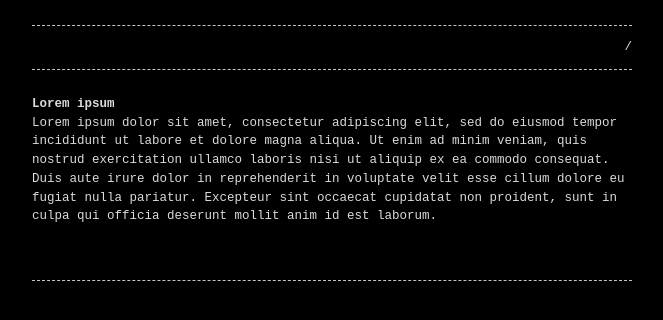
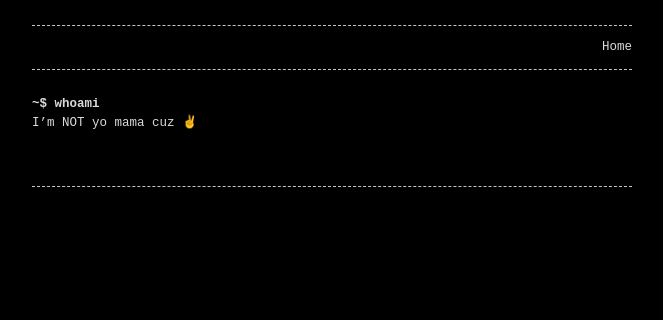
Before and after one commit to 0708090/0708090.github.io, a Jekyll site: the page built from index.md, in a window 1280 px wide. Shown: the top 320 px of the page, without its empty margins (308-971 px from the left). Built offline with Jekyll 4.4.1, drawn with Linux system fonts in a browser that asks for light colours.

Commit message:
Change title to 'Home' and update content
Updated the title and main content of the index page.

```diff
--- a/index.md
+++ b/index.md
@@ -1,9 +1,9 @@
 ---
-title: /
+title: Home
 layout: home
 permalink: /
 ---
 
-# Lorem ipsum
+# ~$ whoami
 
-Lorem ipsum dolor sit amet, consectetur adipiscing elit, sed do eiusmod tempor incididunt ut labore et dolore magna aliqua. Ut enim ad minim veniam, quis nostrud exercitation ullamco laboris nisi ut aliquip ex ea commodo consequat. Duis aute irure dolor in reprehenderit in voluptate velit esse cillum dolore eu fugiat nulla pariatur. Excepteur sint occaecat cupidatat non proident, sunt in culpa qui officia deserunt mollit anim id est laborum.
+I'm NOT yo mama cuz ✌️
```
